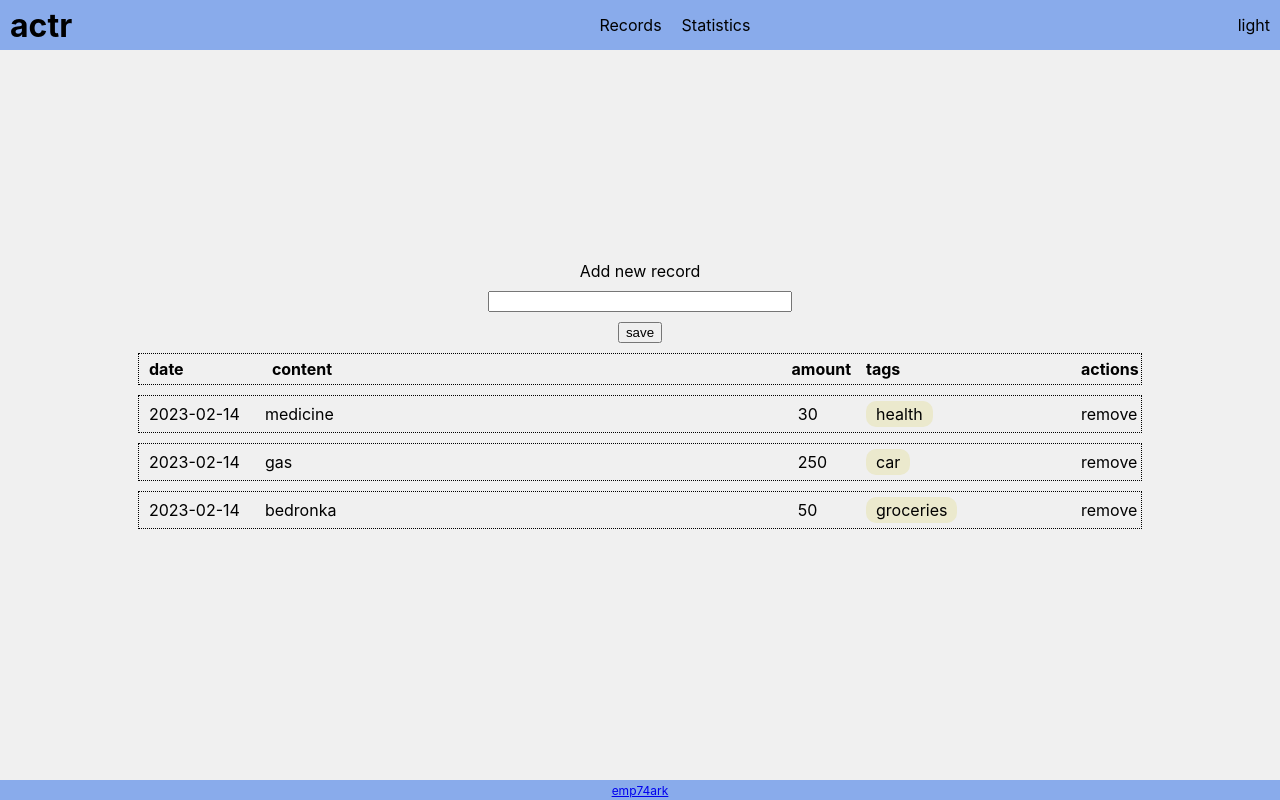
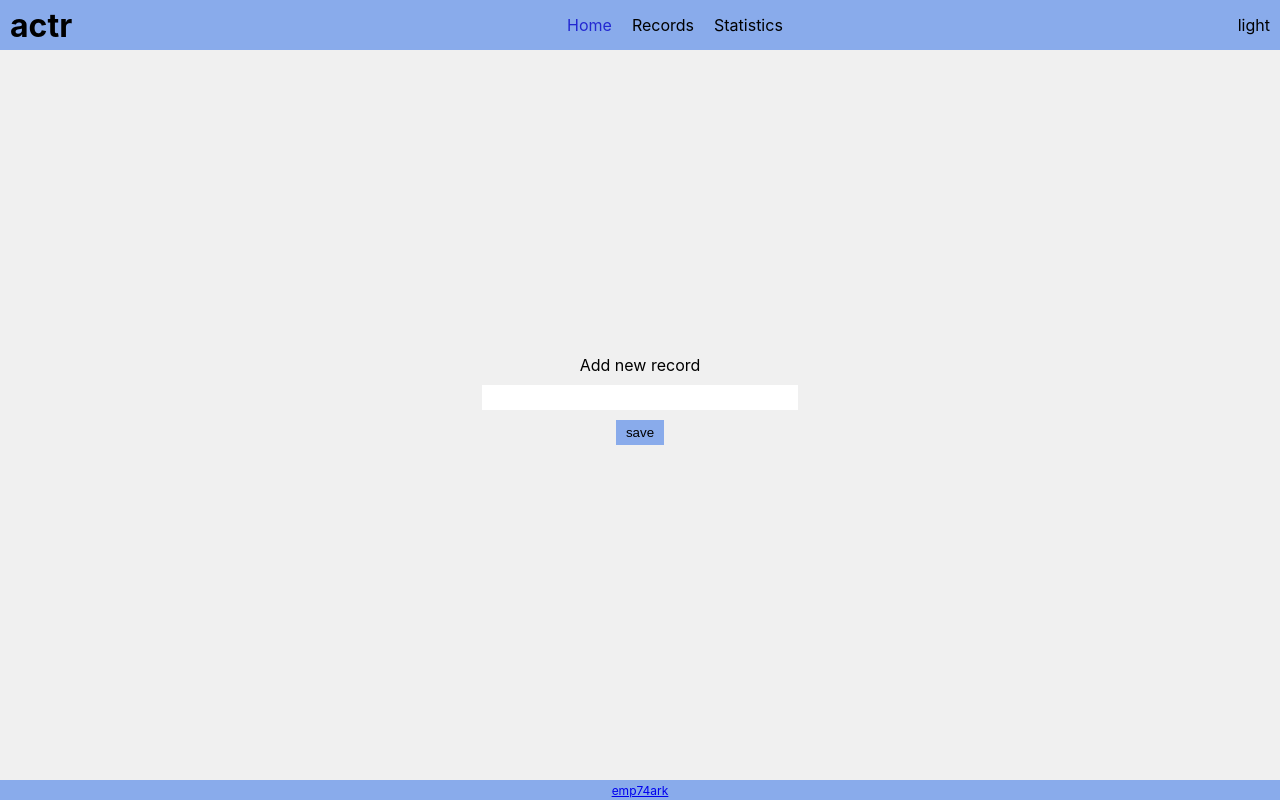
Before and after one commit to emp74ark/accumulator-react, a React (Create React App) app: page / in a window 1280 px wide. Built offline with nearby package versions, Linux system fonts and the light colour scheme.

Commit message:
feat: remove mock data, save data to local storage

```diff
--- a/src/App.tsx
+++ b/src/App.tsx
@@ -1,17 +1,17 @@
-import { FC, useState } from 'react';
+import { FC, useEffect, useState } from 'react';
 import './App.css';
 import { HeaderComponent } from './components/header/header.component';
 import { FooterComponent } from './components/footer/footer.component';
 import { BrowserRouter, Route, Routes } from 'react-router-dom';
 import { appRoutes } from './routes/app.routes';
 import { SettingsContext } from './state/settings.context';
-import { records } from './state/mock-data';
 import { EventRecord } from './interfaces';
 import { DataContext } from './state/data.context';
 
 const App: FC = () => {
+  const restoredData = localStorage.actr ? JSON.parse(localStorage.actr) : []
   const [settings, changeSettings] = useState({theme: 'light'})
-  const [data, setData] = useState<EventRecord[]>(records)
+  const [data, setData] = useState<EventRecord[]>(restoredData)
 
   const themeToggle = () => {
     const theme = settings.theme === 'light' ? 'dark' : 'light'
@@ -25,6 +25,11 @@ const App: FC = () => {
   const removeRecord = (record: EventRecord) => {
     setData(data.filter(el => el.id !== record.id))
   }
+
+  useEffect(() => {
+    return () => {localStorage.setItem('actr', JSON.stringify(data))}
+  })
+
   return (
     <>
       <BrowserRouter>
--- a/src/components/nav/nav.component.tsx
+++ b/src/components/nav/nav.component.tsx
@@ -6,7 +6,7 @@ export const NavComponent: FC = () => {
   return(
       <nav>
         <ul>
-          {navRoutes.slice(1).map(({name, path}) => (
+          {navRoutes.map(({name, path}) => (
               <li key={path}><NavLink to={path}>{name}</NavLink></li>
           ))}
         </ul>
--- a/src/components/new-record/new-record.component.tsx
+++ b/src/components/new-record/new-record.component.tsx
@@ -14,7 +14,7 @@ export const NewRecordComponent: FC = () => {
   return (
       <form onSubmit={ onSave }>
         <label htmlFor="new-record">Add new record</label>
-        <input type="text" id="new-record" />
+        <input type="text" id="new-record" autoFocus={true} />
         <button type="submit">save</button>
       </form>
   );
--- a/src/index.css
+++ b/src/index.css
@@ -14,6 +14,16 @@ body {
   -webkit-font-smoothing: antialiased;
   -moz-osx-font-smoothing: grayscale;
   background: var(--background-color-primary);
+}
+
+button {
+  background: var(--background-color-accent);
+  border: none;
+  padding: 5px 10px;
+}
+
+button:hover {
+  box-shadow: 1px 1px 3px #000;
 }
 
 h1,
@@ -81,6 +91,9 @@ main {
 .new-record input {
   width: 100%;
   max-width: 40ch;
+  padding: 5px 10px;
+  outline: none;
+  border: none;
 }
 
 .record {
--- a/src/pages/home/home.component.tsx
+++ b/src/pages/home/home.component.tsx
@@ -1,12 +1,19 @@
-import { FC } from 'react';
+import { FC, useContext } from 'react';
 import { RecordsListComponent } from '../../components/records-list/records-list.component';
 import { NewRecordComponent } from '../../components/new-record/new-record.component';
+import { DataContext } from '../../state/data.context';
 
 export const HomeComponent: FC = () => {
+  const {data} = useContext(DataContext)
   return(
       <div className="new-record">
         <NewRecordComponent />
-        <RecordsListComponent limit={3} />
+        { !!data.length &&
+            <>
+              <h3>Latest records</h3>
+              <RecordsListComponent limit={3} />
+            </>
+        }
       </div>
   )
 }
--- a/src/state/mock-data.ts
+++ /dev/null
@@ -1,32 +0,0 @@
-import { EventRecord } from '../interfaces';
-
-export let records: EventRecord[] = [
-    {
-      id: 1676417921409,
-      date: "2023-02-14T23:38:41.409Z",
-      content: "bedronka",
-      amount: 100,
-      tag: ['groceries']
-    },
-  {
-    id: 1676417924114,
-    date: "2023-02-14T23:38:44.114Z",
-    content: "bedronka",
-    amount: 50,
-    tag: ['groceries']
-  },
-  {
-    id: 1676417931001,
-    date: "2023-02-14T23:38:51.001Z",
-    content: "gas",
-    amount: 250,
-    tag: ['car']
-  },
-  {
-    id: 1676417935445,
-    date: "2023-02-14T23:38:55.445Z",
-    content: "medicine",
-    amount: 30,
-    tag: ['health']
-  }
-];
```
